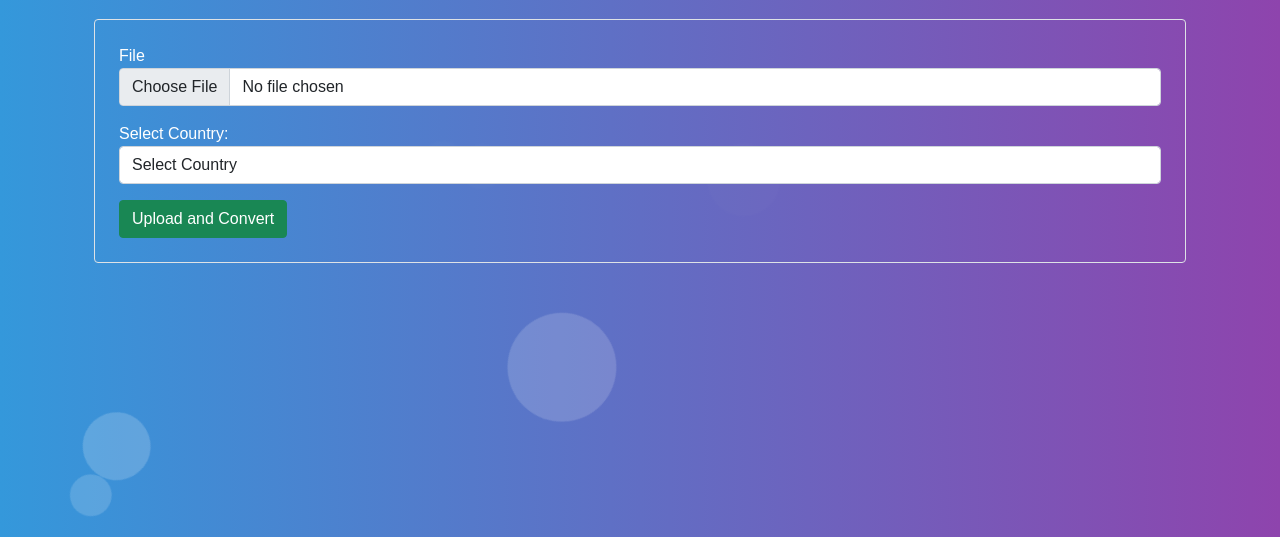
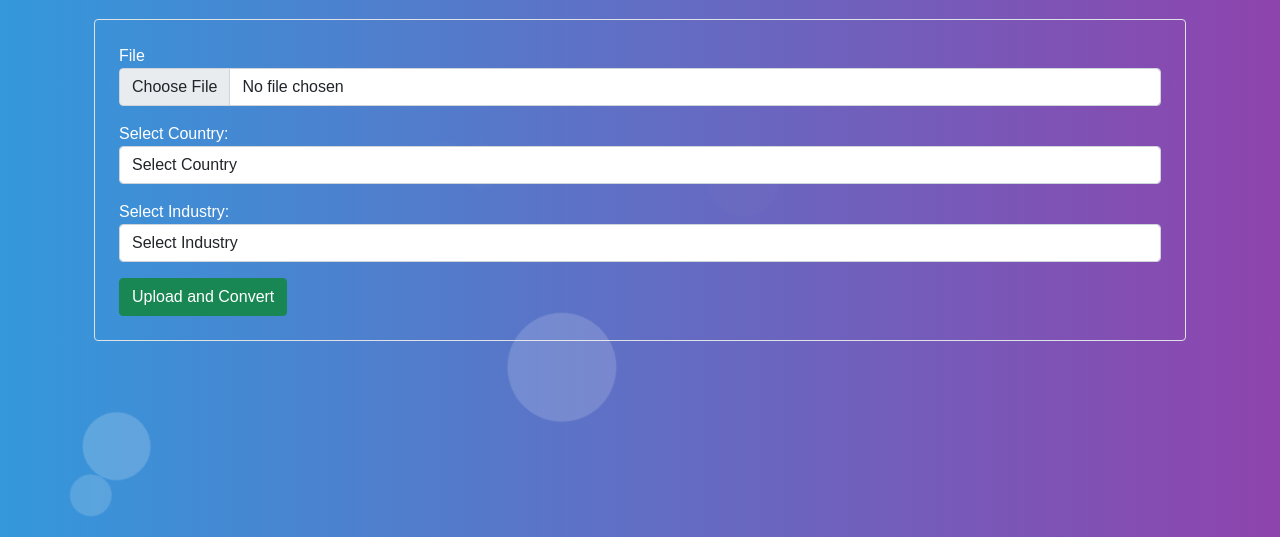
Before and after one commit to aghattikar82/autocreation, a Django app: page /upload/ in a window 1280 px wide. Shown: the part 170-707 px from the top of the page. Run offline with Django 5.2, Linux system fonts and the light colour scheme.

Commit message:
Changes done for formatting hypehens (-)

```diff
--- a/Emailapp/templates/upload_and_convert.html
+++ b/Emailapp/templates/upload_and_convert.html
@@ -28,6 +28,22 @@
             </select>
         </div>
 
+        <div class="form-group mb-3">
+            <label for="industry">Select Industry:</label>
+            <select name="industry" id="industry" class="form-control" required>
+                <option value="">Select Industry</option>
+                <option value="IT Services and IT Consulting">IT Services and IT Consulting</option>
+                <option value="Technology, Information and Internet">Technology, Information and Internet</option>
+                <option value="Financial Services">Financial Services</option>
+                <option value="Telecommunications">Telecommunications</option>
+                <option value="Software Development">Software Development</option>
+                <option value="Banking">Banking</option>
+                <option value="Business Consulting and Services">Business Consulting and Services</option>
+                <option value="Information Technology & Services">Information Technology & Services</option>
+                <!-- Add more industries as needed -->
+            </select>
+        </div>
+
         <!-- Submit Button -->
         <button type="submit" class="btn btn-success btn-block">Upload and Convert</button>
     </form>
--- a/Emailapp/views.py
+++ b/Emailapp/views.py
@@ -40,7 +40,7 @@ EXCLUDED_TITLES = [
     "AI", "PMP®", "PSM", "PMI-ACP", "PSM I", "SASM", "SσBB™", "PMP®, PMP®, CSPO®, PMP®, CSM", "BSc", "MGP", "CBAP®",
     "M.Eng", "MS", "SASM", "CBAP®", "M.Eng", "PMI-ACP", "PRINCE2P","csm", "pmp", "cspo", "mba", "bsc", "msc", "phd",
     "cpa", "gaicd", "psm", "ma", "ms", "iii", "jr","PMP-ACP","APMP","MBAPMP","MScPMPCSM","ACSM","CSMCSPO","A-CSM","MScPMPCSM","CSMSSMSASM",
-    "PMP-ACP","CSMCSPO","MSc","MSCS","PhD","PSMII","Jr","-","She/her","He/him","ACIR", "ADC", "AIS", "AMSP", "ASA", "BA", "CAMS",
+    "PMP-ACP","CSMCSPO","MSc","MSCS","PhD","PSMII","Jr",",","She/her","He/him","ACIR", "ADC", "AIS", "AMSP", "ASA", "BA", "CAMS",
     "CASR", "CBCP", "CCP", "CCRP", "CCSP", "CDEI", "CDP", "CDPSE", "CEDS", "CEP", "CERP", "CFE", "CIMSP", "CIPP", "CIR", "CISSP",
     "CLCS", "CMB", "CMP", "CNP", "CPP", "CPCU", "Crowe", "Crue", "CRCP", "CRMA", "CRU", "DBA", "Data Science", "Esq", "FCCA", "FMP",
     "GCED", "GRS", "GSLC", "HCA", "HRD", "IPPI", "JD", "LLM", "LUMA", "MA", "MAI", "MAcc", "MBA", "MEd", "MPA", "MPH", "MS", "MSA",
@@ -86,10 +86,10 @@ def is_human_name(name):
         )
 
     # Remove trailing punctuation and symbols (except hyphens now)
-    name_cleaned = re.sub(r'[\s,.;:/\\|_\(\)\[\]\{\}\'"!?\@\#\$\%\^\&\*\~\`]+$', '', name_cleaned).strip()
+    name_cleaned = re.sub(r'[\s,.;:/\\|_\(\)\[\]\{\}\'"!?\@\#\$\%\^\&\*\~\` - ]+$', '', name_cleaned).strip()
 
     # Remove periods only, retain hyphens
-    name_cleaned = name_cleaned.replace('.', '')
+    name_cleaned = name_cleaned.replace('.','',)
 
     # Strip extra spaces
     name_cleaned = re.sub(r'\s+', ' ', name_cleaned).strip()
@@ -108,6 +108,7 @@ def upload_and_convert(request):
         if form.is_valid():
             # Check if country is selected
             selected_country = request.POST.get('country', '').strip()
+            selected_industry = request.POST.get('industry', '').strip()
             if not selected_country:
                 messages.error(request, "Please select a valid country.")
                 return render(request, 'upload_and_convert.html', {'form': form})
@@ -147,7 +148,7 @@ def upload_and_convert(request):
                             'Country': selected_country,
                             'Designation': 'N/A',
                             'Location': 'N/A',
-                            'Industry': 'N/A',
+                            'Industry': selected_industry,
                             'Source': 'LinkedIn',
                             'Raw Full Name': raw_full_name,
                             'File Name': f'LinkedIn_{datetime.today().strftime("%Y-%m-%d")}',
@@ -169,7 +170,7 @@ def upload_and_convert(request):
                             'Country': selected_country,
                             'Designation': 'N/A',
                             'Location': 'N/A',
-                            'Industry': 'N/A',
+                            'Industry': selected_industry or 'N/A',
                             'Source': 'LinkedIn',
                             'File Name': f'LinkedIn_{datetime.today().strftime("%Y-%m-%d")}',
                         })
@@ -226,7 +227,7 @@ def upload_and_convert(request):
                             'Country': selected_country,
                             'Designation': role,
                             'Location': 'N/A',
-                            'Industry': 'N/A',
+                            'Industry': selected_industry or 'N/A',
                             'Source': 'LinkedIn',
                             'Raw Full Name': raw_full_name,
                             'File Name': f'LinkedIn_{datetime.today().strftime("%Y-%m-%d")}',
@@ -250,7 +251,7 @@ def upload_and_convert(request):
                         'Country': selected_country,
                         'Designation': role,
                         'Location': location,
-                        'Industry': industry,
+                        'Industry': selected_industry or 'N/A',
                         'Source': source,
                         'Full Name': full_name,
                         'Raw Full Name': raw_full_name,
@@ -462,7 +463,6 @@ def generate_emails(request):
 
                 # Exclude rows with numbers in any of the required columns
                 df = df[~df[['Company Name', 'First Name', 'Last Name', 'Country']].apply(lambda x: x.astype(str).str.contains('\d')).any(axis=1)]
-
                 generated_emails = []
                 missing_companies = []
                 missing_format = []
```
